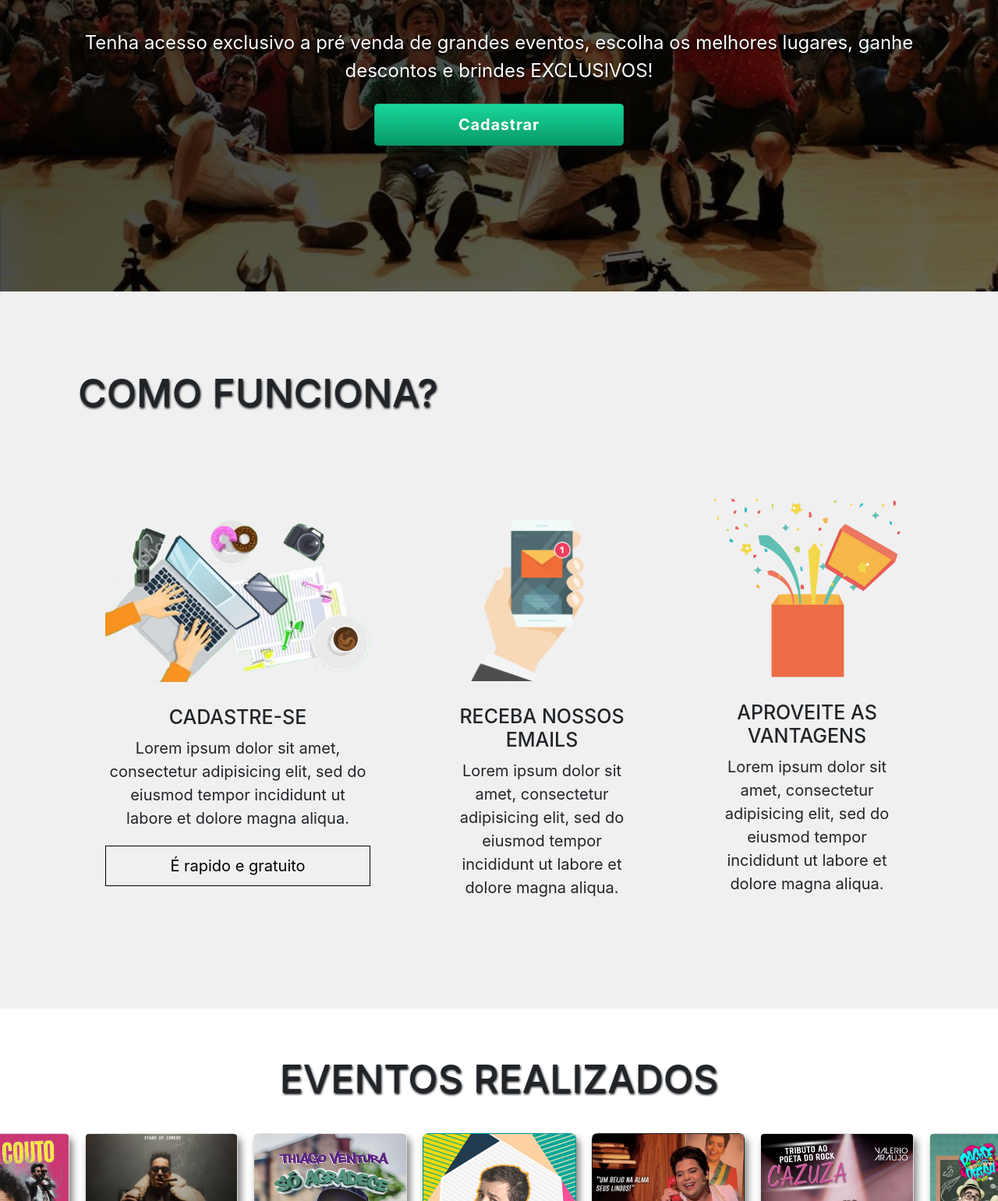
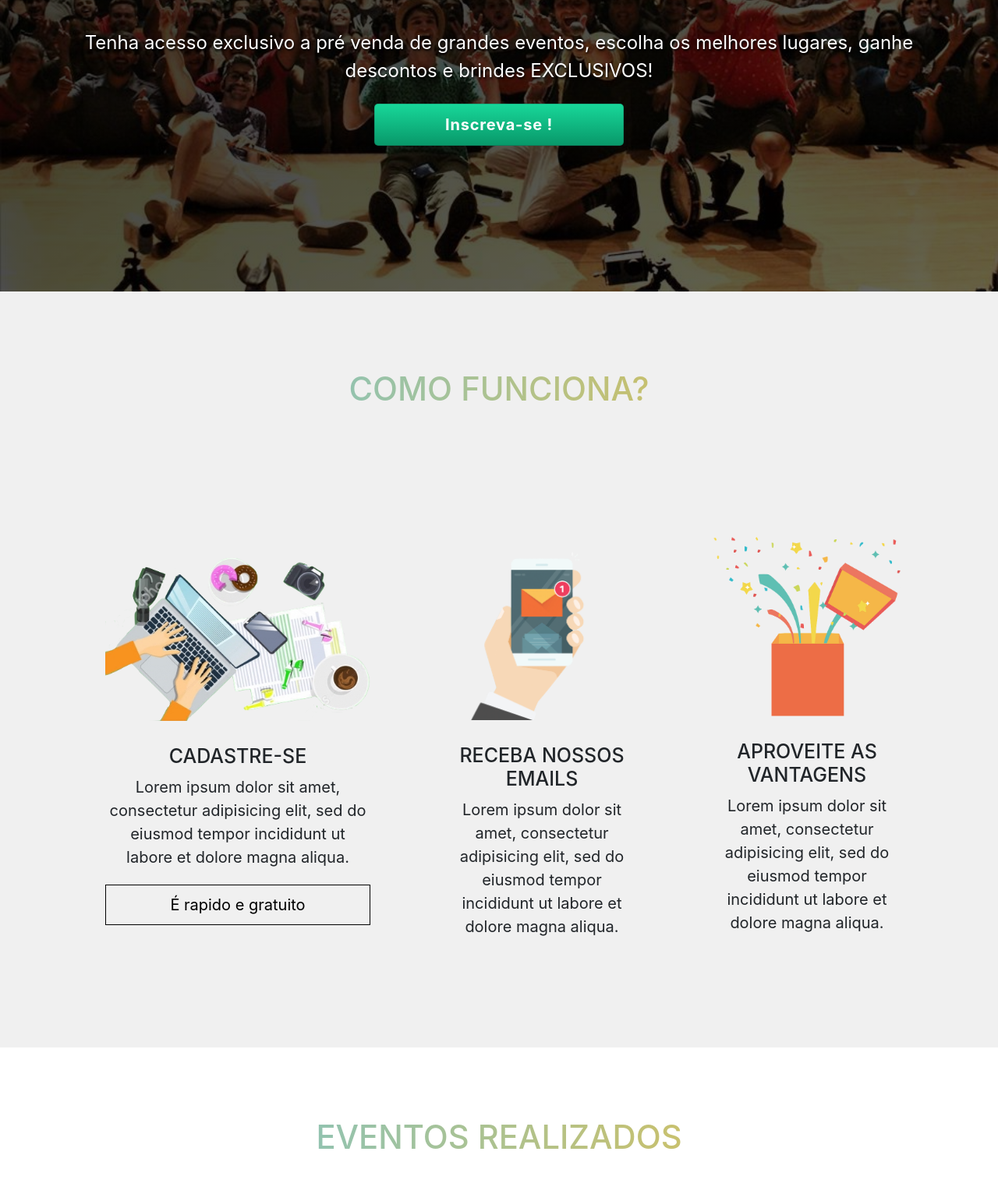
Before and after one commit to guilhermeraimondi/SiteB4, a plain HTML site: page index.html in a window 1280 px wide. Shown: the part 426-1967 px from the top of the page at 78% size. Drawn offline with nearby package versions, Linux system fonts and the light colour scheme; grey boxes are pictures that could not be loaded.

Commit message:
degrade nos titulos e aumentei margin na section worksdone

```diff
--- a/assets/css/style.css
+++ b/assets/css/style.css
@@ -36,7 +36,14 @@ body{
 	font-size: 1.94rem;
 	text-align: center;
 	text-transform: uppercase;
-	margin-bottom: 2rem;
+}
+.heading-secondary{
+	font-size: 2.085rem;
+    font-weight: 500;
+    background-image: linear-gradient(to right, rgb(100, 197, 232), rgba(246, 184, 32, 0.9));
+    -webkit-background-clip: text;
+    color: transparent;
+   	margin-bottom: 3rem;
 }
 .main{
 	margin-bottom: 2rem;
@@ -434,6 +441,9 @@ body{
 .section{
 	padding: 3rem 0 2rem 0;
 }
+.small-section{
+	padding: 4.5rem 0 4.5rem 0;
+}
 .brand{
 	height: 2rem;
 }
@@ -472,7 +482,7 @@ body{
 	padding: 0;
 }
 .passos__itens__item{
-	margin-top: 3rem;
+	margin-top: 5rem;
 }
 .circle-icon{
 	width: 70px;
@@ -543,7 +553,7 @@ body{
 	text-align: right;
 }
 .todomes-img{
-	margin: 0 auto;
+	margin: 0 auto 2rem auto;
 	display: block;
 	max-width: 20rem;
 }
--- a/index.html
+++ b/index.html
@@ -81,7 +81,7 @@ sed do eiusmod.</p>
       <p class="text-home text-shadow">Tenha acesso exclusivo a pré venda de grandes eventos, escolha os melhores lugares, ganhe descontos e brindes EXCLUSIVOS!</p>
       <div class="form-inline justify-content-center">
         <!-- <input class="form-control input" type="email" name="email" placeholder="E-mail"> -->
-        <button type="button" class="btn btn-cyan text-white font-weight-bold" data-toggle="modal" data-target="#myModal">Cadastrar</button>
+        <button type="button" class="btn btn-cyan text-white font-weight-bold" data-toggle="modal" data-target="#myModal">Inscreva-se !</button>
       </div>
 
       <!-- <img class="down-arrow-icon" src="assets/img/down-arrow.svg"> -->
@@ -131,7 +131,7 @@ sed do eiusmod.</p>
   <div id="description" class="sections description">
     <div class="container">
         <div class="passos">
-          <h2 class="descrip-title display-50 text-shadow container">Como funciona?</h2>
+          <h2 class="heading-secondary text-uppercase text-center">Como funciona?</h2>
           <ul class="passos__itens text-center">
             <li class="passos__itens__item">
               <img class="img-passos img-passos-maior" src="assets/img/typing.png">
@@ -165,8 +165,8 @@ sed do eiusmod.</p>
 
 
 
-  <div id="works-done" class="section">
-    <h2 class="display-50 text-shadow">Eventos Realizados</h2>
+  <div id="works-done" class="small-section">
+    <h2 class="heading-secondary text-uppercase text-center">Eventos Realizados</h2>
 
     <div id="works" class="owl1 owl-carousel owl-theme text-white">
 
```
